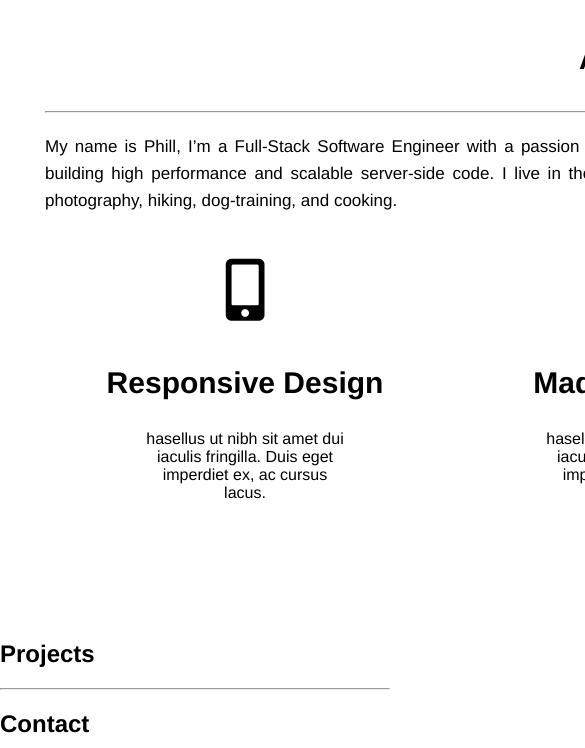
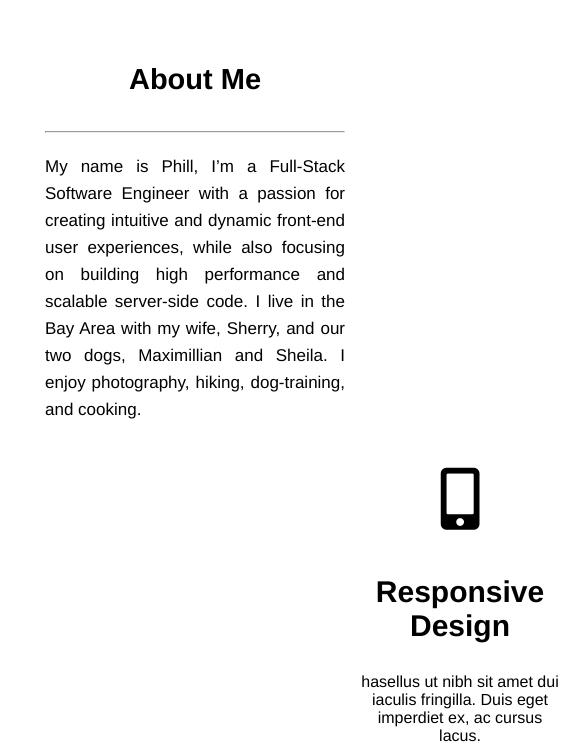
Before and after one commit to PJC-1/new_portfolio, a website: page views/index.html in a window 390 px wide. Shown: the part 923-1671 px from the top of the page, 585 px wide, since content can reach past the window. Drawn offline with Linux system fonts and the light colour scheme; files that its build step writes are made by us from their sources; files whose address does not match are found by name.

Commit message:
added tablet break-point for about icons

```diff
--- a/public/styles/styles.css
+++ b/public/styles/styles.css
@@ -150,6 +150,87 @@ body, html {
 
 
 
+/********************************/
+/* MEDIA QUERY MAX-WIDTH 1300px */
+/********************************/
+
+@media screen and (max-width: 1300px)  {
+    .about-container {
+        margin-right: auto;
+        margin-left: auto;
+        padding-left: 15px;
+        padding-right: 15px;
+        width: 1000px;
+    }
+    .icon-div {
+        width: 29%;
+        /* float: left;
+        position: relative;
+        padding-left: 20px;
+        padding-right: 20px; */
+    }
+    .icon-row {
+        /* display: inline-block; */
+        width: 1000px;
+    }
+}
+
+
+
+/********************************/
+/* MEDIA QUERY MAX-WIDTH 1200px */
+/********************************/
+
+@media screen and (max-width: 1200px)  {
+    .about-container {
+        margin-right: auto;
+        margin-left: auto;
+        padding-left: 15px;
+        padding-right: 15px;
+        width: 950px;
+    }
+    .icon-div {
+        width: 29%;
+        float: none;
+        margin-left: auto;
+        margin-right: auto;
+        /* float: left;
+        position: relative;
+        padding-left: 20px;
+        padding-right: 20px; */
+    }
+    .icon-row {
+        /* display: inline-block; */
+        width: 830px;
+    }
+}
+
+
+
+/********************************/
+/* MEDIA QUERY MAX-WIDTH 1100px */
+/********************************/
+
+@media screen and (max-width: 1100px)  {
+    .about-container {
+        margin-right: auto;
+        margin-left: auto;
+        padding-left: 15px;
+        padding-right: 15px;
+        width: 850px;
+    }
+    .icon-div {
+        width: 27%;
+        float: none;
+        margin-left: auto;
+        margin-right: auto;
+    }
+    .icon-row {
+        width: 830px;
+    }
+}
+
+
 /*******************************/
 /* MEDIA QUERY MAX-WIDTH 1000px */
 /*******************************/
@@ -180,7 +261,7 @@ body, html {
 
     /* About */
     #about {
-        padding: 78px 0;
+        padding: 90px 0;
     }
     #about h1 {
         font-size: 50px;
@@ -192,11 +273,18 @@ body, html {
         font-size: 30px;
     }
     .about-container {
-        margin-left: 120px;
-        margin-right: 120px;
+        margin-right: auto;
+        margin-left: auto;
+        padding-left: 15px;
+        padding-right: 15px;
+        width: 750px;
+    }
+    .icon-div {
+        float: none;
+        margin-left: auto;
+        margin-right: auto;
     }
 }
-
 
 
 
@@ -216,7 +304,6 @@ body, html {
         font-size: 47px;
         margin-bottom: 1px;
     }
-
     .hero-text p {
         font-size: 18px;
         font-style: italic;
@@ -231,7 +318,7 @@ body, html {
 
     /* About */
     #about {
-        padding: 75px 0;
+        padding: 85px 0;
     }
     #about h1 {
         font-size: 47px;
@@ -243,12 +330,56 @@ body, html {
         font-size: 27px;
     }
     .about-container {
-        margin-left: 100px;
-        margin-right: 100px;
+        margin-right: auto;
+        margin-left: auto;
+        padding-left: 15px;
+        padding-right: 15px;
+        width: 650px;
+    }
+    .icon-div {
+        float: none;
+        margin-left: auto;
+        margin-right: auto;
     }
 }
 
 
+/*******************************/
+/* MEDIA QUERY MAX-WIDTH 800px */
+/*******************************/
+
+@media screen and (max-width: 800px)  {
+    .about-container {
+        margin-right: auto;
+        margin-left: auto;
+        padding-left: 15px;
+        padding-right: 15px;
+        width: 600px;
+    }
+    .icon-div {
+        float: none;
+        margin-left: auto;
+        margin-right: auto;
+    }
+}
+
+
+/*******************************/
+/* MEDIA QUERY MAX-WIDTH 700px */
+/*******************************/
+
+@media screen and (max-width: 700px)  {
+    .about-container {
+        margin-right: auto;
+        margin-left: auto;
+        padding-left: 15px;
+        padding-right: 15px;
+        width: 500px;
+    }
+    .icon-div {
+        float: none;
+    }
+}
 
 
 /*******************************/
@@ -304,7 +435,7 @@ body, html {
 
     /* About */
     #about {
-        padding: 75px 0;
+        padding: 82px 0;
     }
     #about h1 {
         font-size: 43px;
@@ -316,8 +447,16 @@ body, html {
         font-size: 23px;
     }
     .about-container {
-        margin-left: 45px;
-        margin-right: 45px;
+        margin-right: auto;
+        margin-left: auto;
+        padding-left: 15px;
+        padding-right: 15px;
+        width: 420px;
+    }
+    .icon-div {
+        float: none;
+        margin-left: auto;
+        margin-right: auto;
     }
 }
 
@@ -356,7 +495,7 @@ body, html {
 
     /* About */
     #about {
-        padding: 60px 0;
+        padding: 80px 0;
     }
     #about h1 {
         font-size: 29px;
@@ -368,7 +507,15 @@ body, html {
         font-size: 17px;
     }
     .about-container {
-        margin-left: 30px;
-        margin-right: 30px;
+        margin-right: auto;
+        margin-left: auto;
+        padding-left: 20px;
+        padding-right: 20px;
+        width: 300px;
+    }
+    .icon-div {
+        float: none;
+        margin-left: auto;
+        margin-right: auto;
     }
 }
```
